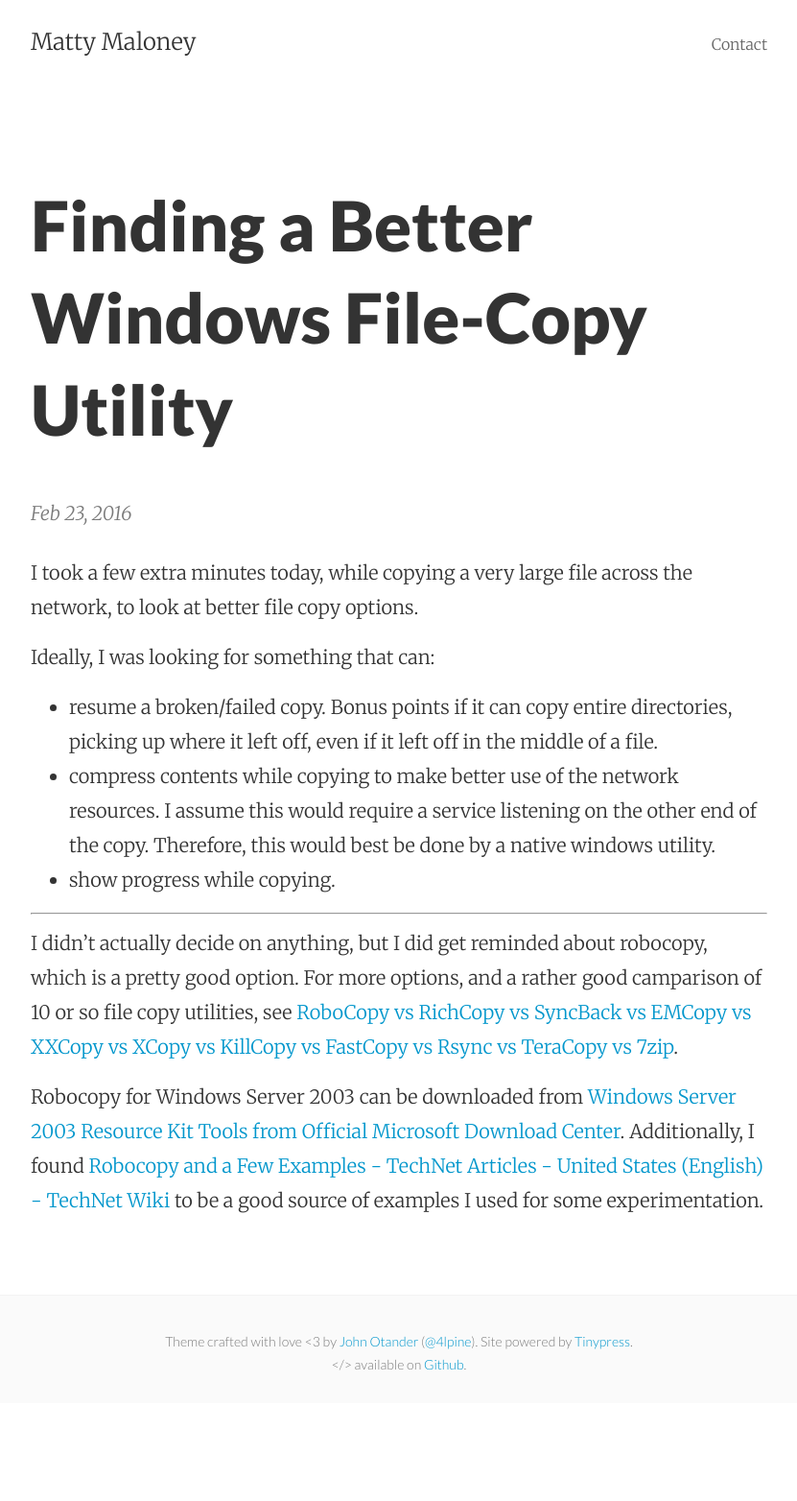
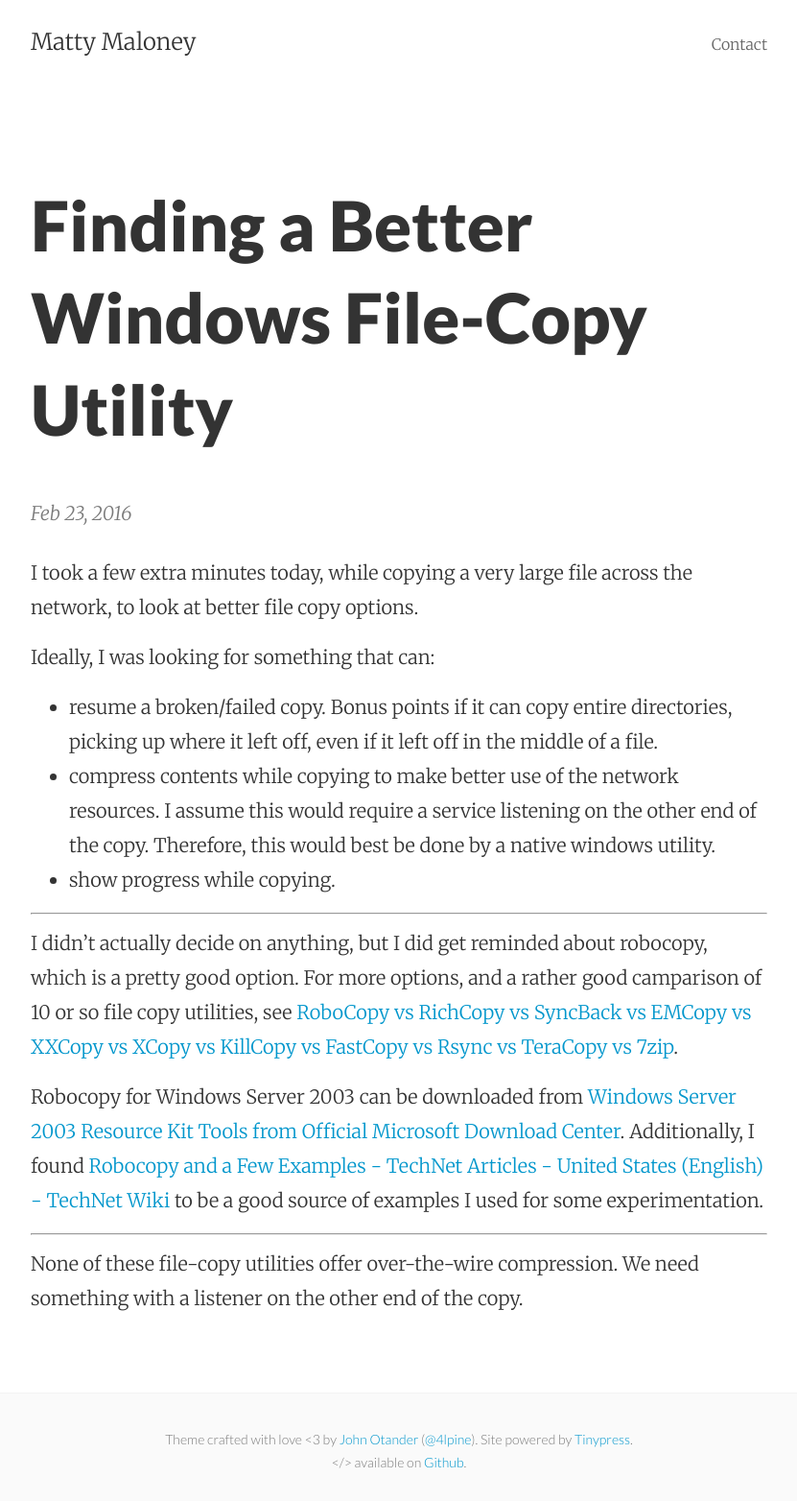
Before and after one commit to mattymaloney/mattymaloney.github.io, a Jekyll site: the page built from _posts/2016-02-23-windows-file-copy-util.md, in a window 1280 px wide. Shown: the whole page at 96% size, without its empty margins (224-1055 px from the left). Built offline with Jekyll 4.4.1, drawn with Linux system fonts in a browser that asks for light colours; before the commit the page ends 1462 px from its top, so only the background shows below that.

Commit message:
Updated 2016-02-23-windows-file-copy-util.md

```diff
--- a/_posts/2016-02-23-windows-file-copy-util.md
+++ b/_posts/2016-02-23-windows-file-copy-util.md
@@ -18,3 +18,7 @@ Ideally, I was looking for something that can:
 I didn't actually decide on anything, but I did get reminded about robocopy, which is a pretty good option. For more options, and a rather good camparison of 10 or so file copy utilities, see [RoboCopy vs RichCopy vs SyncBack vs EMCopy vs XXCopy vs XCopy vs KillCopy vs FastCopy vs Rsync vs TeraCopy vs 7zip](http://mfctips.com/2013/11/01/robocopy-vs-richcopy-vs-syncback-vs-emcopy/).
 
 Robocopy for Windows Server 2003 can be downloaded from [Windows Server 2003 Resource Kit Tools from Official Microsoft Download Center](https://www.microsoft.com/en-us/download/details.aspx?id=17657). Additionally, I found [Robocopy and a Few Examples - TechNet Articles - United States (English) - TechNet Wiki](http://social.technet.microsoft.com/wiki/contents/articles/1073.robocopy-and-a-few-examples.aspx) to be a good source of examples I used for some experimentation.
+
+---
+
+None of these file-copy utilities offer over-the-wire compression. We need something with a listener on the other end of the copy.
```
